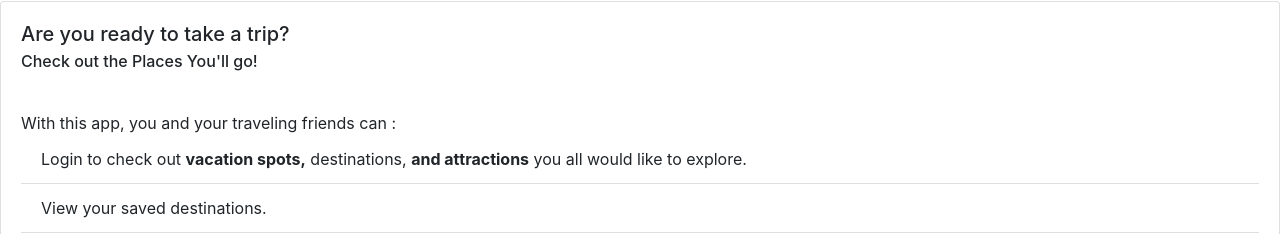
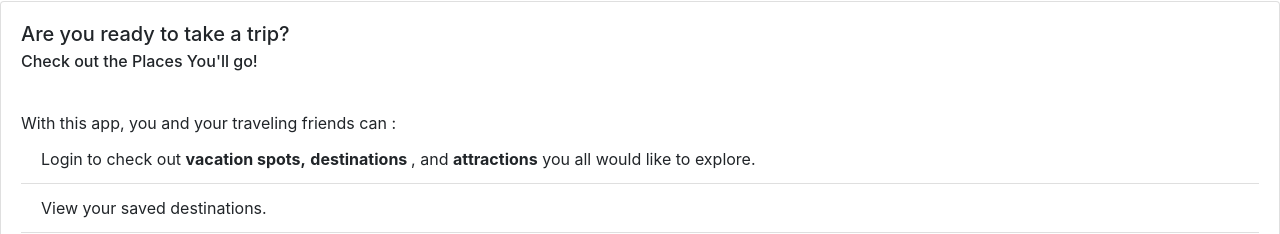
Before and after one commit to isaaclong26/ThePlacesYoullGo, a React (Create React App) app in the folder client/: page / in a window 1280 px wide. Shown: the part 887-1121 px from the top of the page. Built offline with nearby package versions, Linux system fonts and the light colour scheme.

Commit message:
edited home page bold text

```diff
--- a/client/src/pages/Home.js
+++ b/client/src/pages/Home.js
@@ -14,7 +14,7 @@ function Home() {
                 <Card.Body>
                     <Card.Text>With this app, you and your traveling friends can :
                         <ListGroup variant="flush">
-                            <ListGroup.Item>Login to check out  <strong> vacation spots,</strong> destinations, <strong> and attractions</strong>  you all would like to explore.</ListGroup.Item>
+                            <ListGroup.Item>Login to check out  <strong> vacation spots,</strong> <strong> destinations </strong>, and <strong> attractions</strong>  you all would like to explore.</ListGroup.Item>
                             <ListGroup.Item>View your saved destinations.</ListGroup.Item>
                             <ListGroup.Item> Scroll through recommend destinations.</ListGroup.Item>
                             <ListGroup.Item>Save your favorite destinations to a Bucket List!</ListGroup.Item>
```
